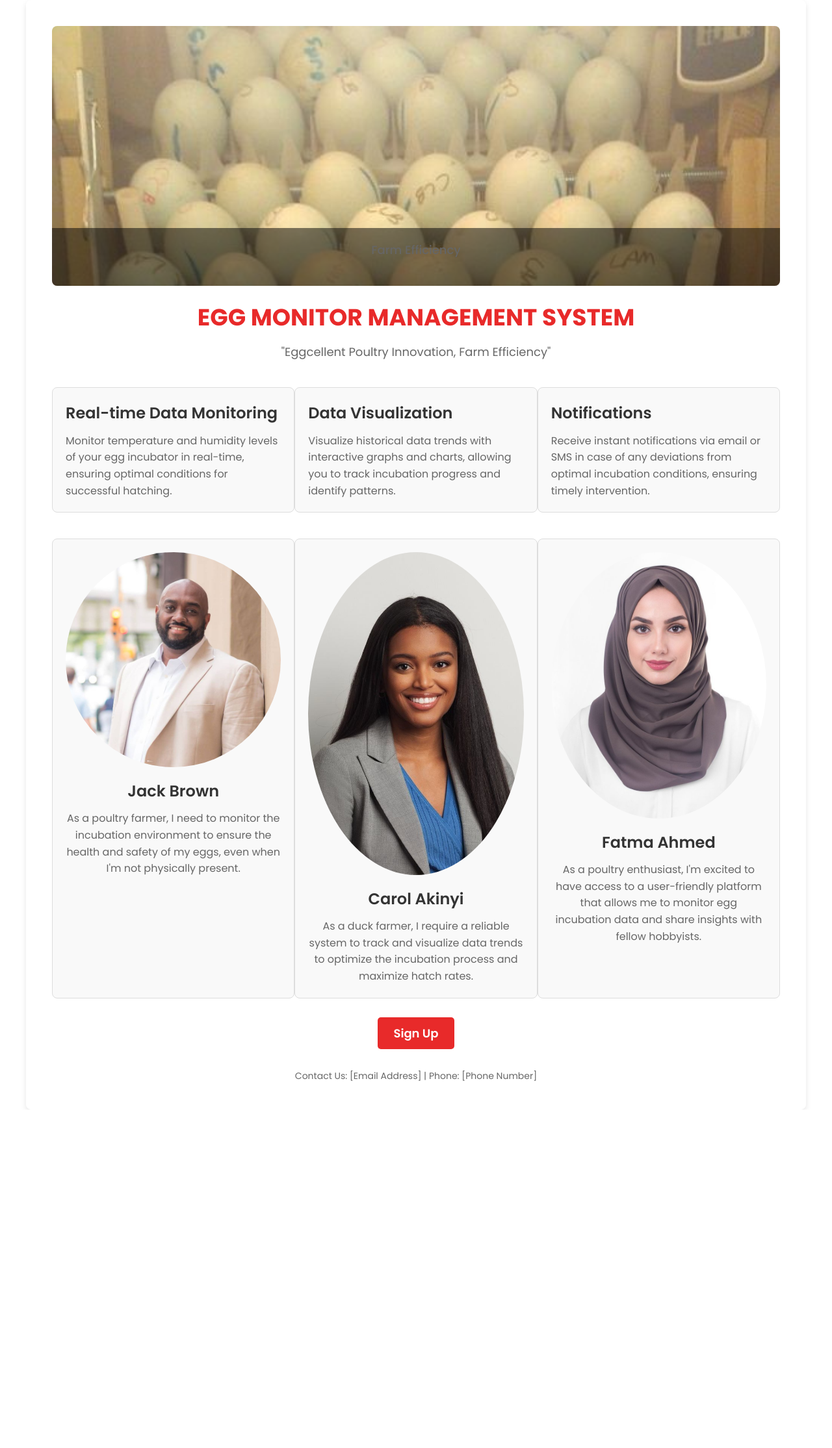
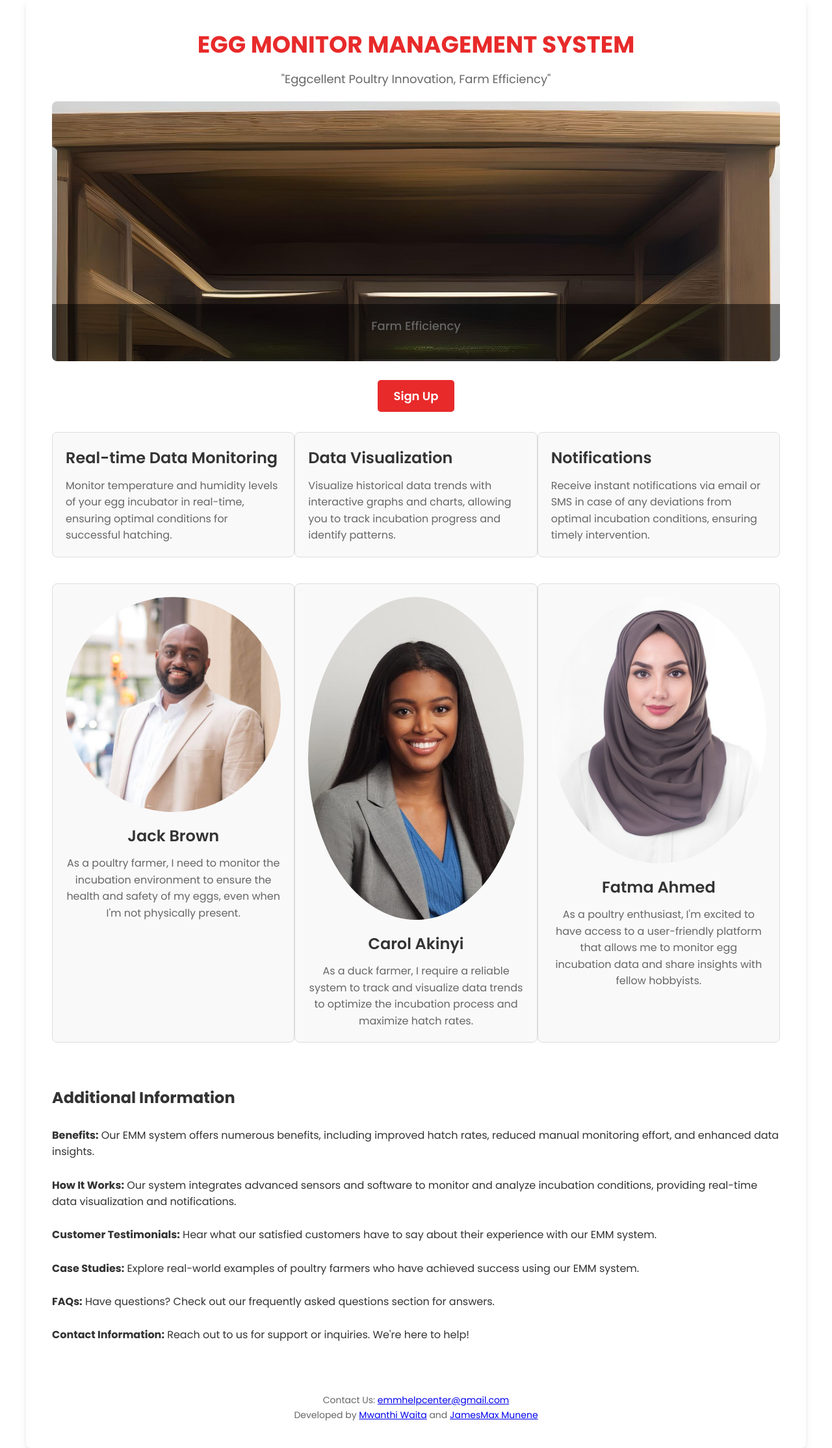
Before and after one commit to JamesMaxx/Egg-Monitor-Master, a Flask app: template templates/landing.html in a window 1280 px wide. Shown: the whole page at 65% size. Before the commit the page ends 1708 px from the top, so only its background shows below. Run offline with Flask 3, Linux system fonts and the light colour scheme; the template is opened without the code that fills it, so the values that code supplies are empty; a user stored in the database is signed in.

Commit message:
langing page: added additional contact information. fixed image alignment issue.

```diff
--- a/templates/landing.html
+++ b/templates/landing.html
@@ -204,6 +204,8 @@
     <div class="container">
         <!-- Header -->
         <div class="header">
+            <h1>EGG MONITOR MANAGEMENT SYSTEM</h1>
+            <p>"Eggcellent Poultry Innovation, Farm Efficiency"</p>
             <div class="slideshow-container">
                 <div class="slide fade">
                     <img src="{{ url_for('static', filename='chicken1.jpg') }}" alt="Slide 1">
@@ -224,8 +226,12 @@
                     </div>
                 </div>
             </div>
-            <h1>EGG MONITOR MANAGEMENT SYSTEM</h1>
-            <p>"Eggcellent Poultry Innovation, Farm Efficiency"</p>
+        </div>
+
+
+        <!-- Call-to-Action -->
+        <div class="cta">
+            <a href="{{ url_for('login') }}" class="btn">Sign Up</a>
         </div>
 
         <!-- Features -->
@@ -262,15 +268,32 @@
                 <p>As a poultry enthusiast, I'm excited to have access to a user-friendly platform that allows me to monitor egg incubation data and share insights with fellow hobbyists.</p>
             </div>
         </div>
-
-        <!-- Call-to-Action -->
-        <div class="cta">
-            <a href="{{ url_for('login') }}" class="btn">Sign Up</a>
+        <br>
+        <!-- Additional Info Section -->
+        <div class="additional-info">
+            <h2>Additional Information</h2>
+            <br>
+            <p><strong>Benefits:</strong> Our EMM system offers numerous benefits, including improved hatch rates, reduced manual monitoring effort, and enhanced data insights.</p>
+            <br>
+            <p><strong>How It Works:</strong> Our system integrates advanced sensors and software to monitor and analyze incubation conditions, providing real-time data visualization and notifications.</p>
+            <br>
+            <p><strong>Customer Testimonials:</strong> Hear what our satisfied customers have to say about their experience with our EMM system.</p>
+            <br>
+            <p><strong>Case Studies:</strong> Explore real-world examples of poultry farmers who have achieved success using our EMM system.</p>
+            <br>
+            <p><strong>FAQs:</strong> Have questions? Check out our frequently asked questions section for answers.</p>
+            <br>
+            <p><strong>Contact Information:</strong> Reach out to us for support or inquiries. We're here to help!</p>
         </div>
 
+        <br>
+        <br>
+        <br>
+        <!-- Footer -->
         <!-- Footer -->
         <div class="footer">
-            <p>Contact Us: [Email Address] | Phone: [Phone Number]</p>
+            <p>Contact Us: <a href="mailto:emmhelpcenter@gmail.com">emmhelpcenter@gmail.com</a></p>
+            <p>Developed by <a href="https://github.com/ElvisMw">Mwanthi Waita</a> and <a href="https://github.com/JamesMaxx">JamesMax Munene</a></p>
         </div>
     </div>
 
```
Also changed, not shown: static/1.jpg (added), static/2.jpg (added), static/3.jpg (added), static/chicken1.jpg, static/chicken2.jpg, static/chicken3.jpg, users.db, 1 other file.
